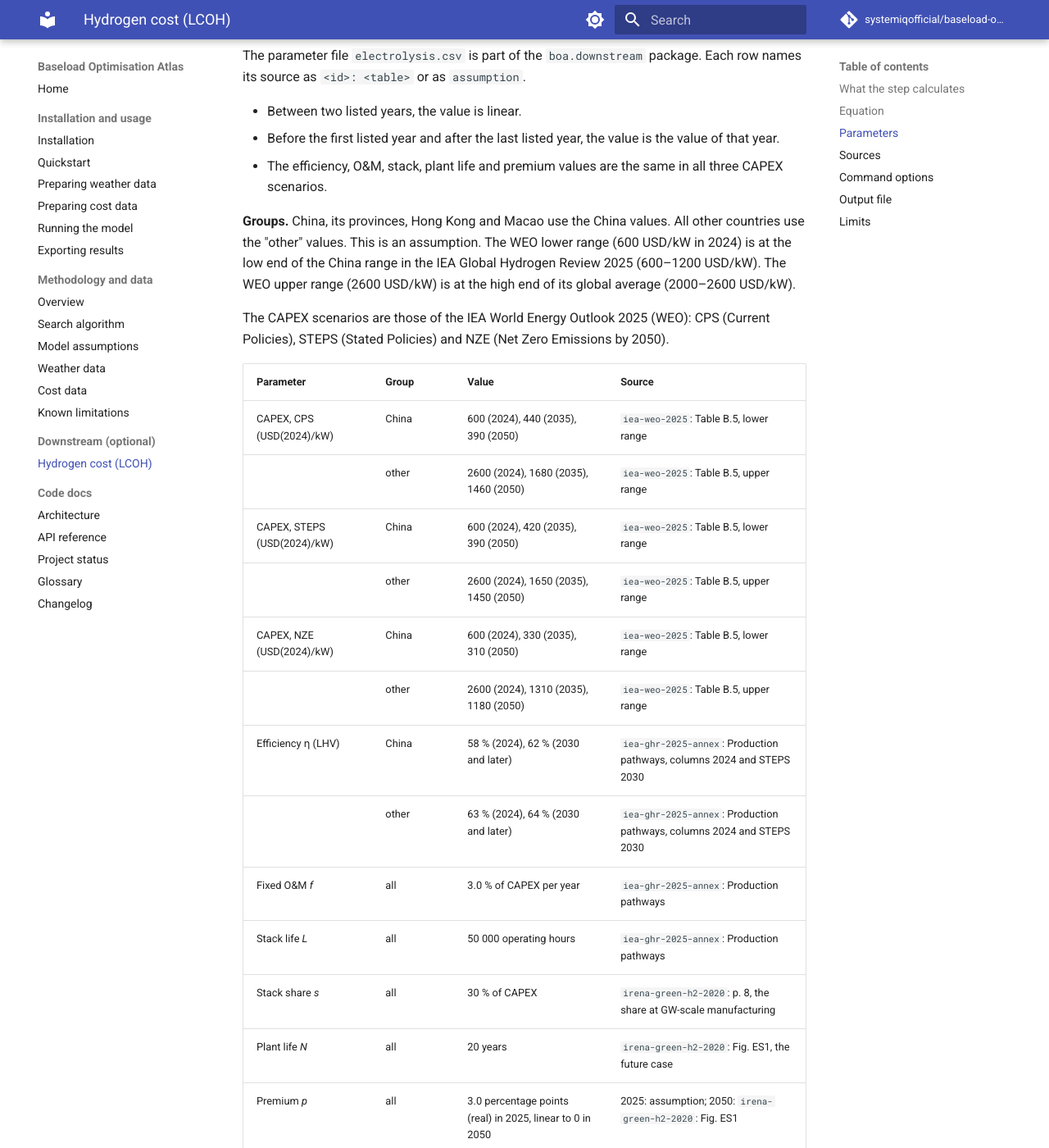
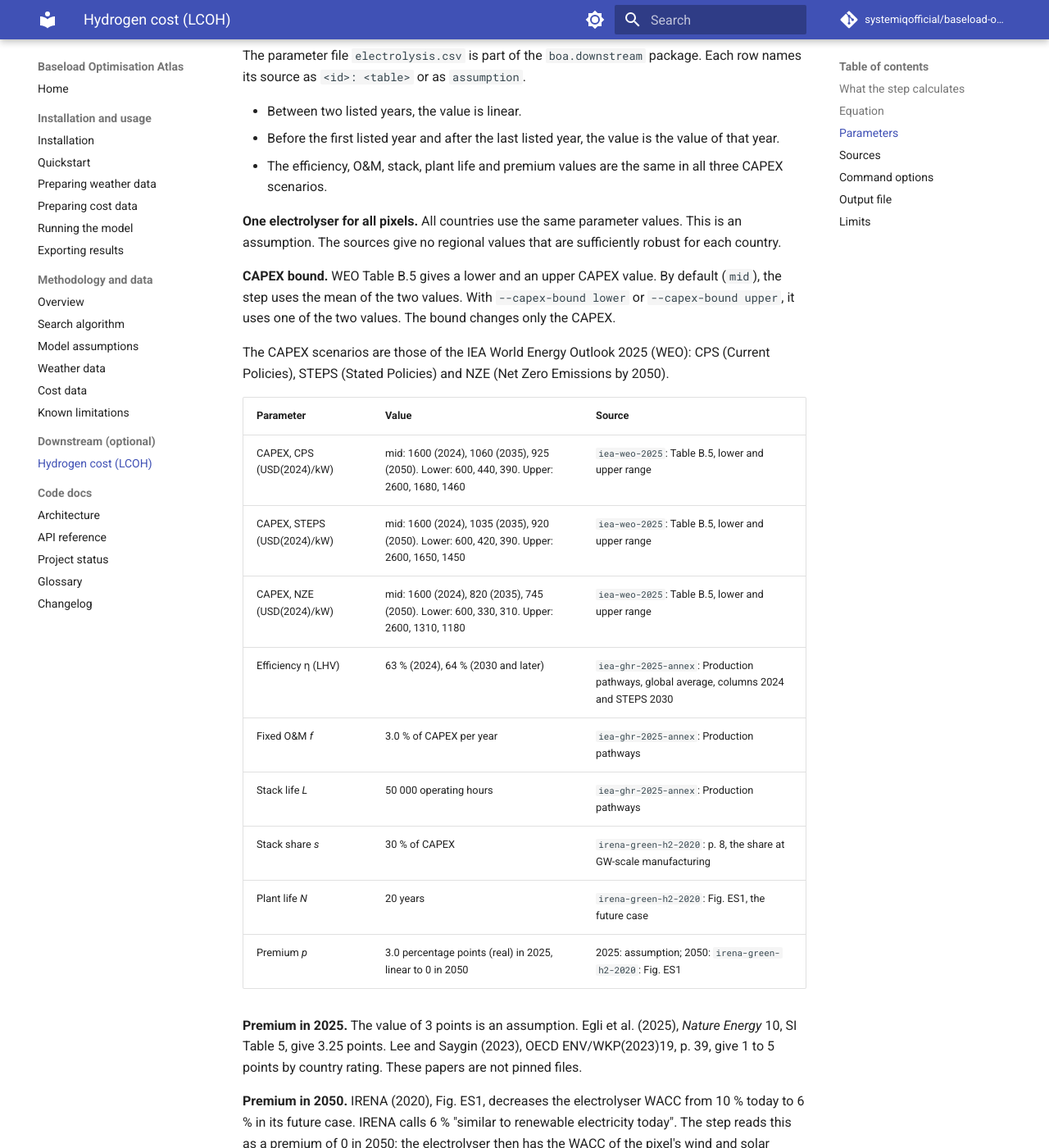
Before and after one commit to systemiqofficial/baseload-optimisation-atlas, an MkDocs documentation site: the page built from docs/downstream-hydrogen.md, in a window 1280 px wide and 1400 px high, scrolled down 2102 px. Shown: the whole window at 82% size. Built offline with MkDocs 1.6.1 and Material for MkDocs 9.7.7, drawn with Linux system fonts in a browser that asks for light colours; comment, search, counter and statistics services are not loaded; some of the changed text lies outside the part shown.

Commit message:
Price one electrolyser for all pixels at the mid WEO CAPEX
The China/other split took the bottom of the GHR China range for China and
the top of the GHR global range for all other countries, a gap of about 4x
that the sources do not support country by country. All pixels now use the
same electrolyser: the GHR global-average efficiency and the mean of the WEO
Table B.5 lower and upper CAPEX.

electrolysis.csv keeps the published lower and upper values; the code takes
their mean, so the table stays checkable against the source. --capex-bound
lower or upper prices a sensitivity case, and the bound is in the file name
and the electrolyser_capex_bound attribute so the cases do not overwrite
each other.

```diff
--- a/docs/downstream-hydrogen.md
+++ b/docs/downstream-hydrogen.md
@@ -79,29 +79,27 @@ source as `<id>: <table>` or as `assumption`.
 - The efficiency, O&M, stack, plant life and premium values are the same in all three CAPEX
   scenarios.
 
-**Groups.** China, its provinces, Hong Kong and Macao use the China values. All other countries use
-the "other" values. This is an assumption. The WEO lower range (600 USD/kW in 2024) is at the low
-end of the China range in the IEA Global Hydrogen Review 2025 (600–1200 USD/kW). The WEO upper range
-(2600 USD/kW) is at the high end of its global average (2000–2600 USD/kW).
+**One electrolyser for all pixels.** All countries use the same parameter values. This is an
+assumption. The sources give no regional values that are sufficiently robust for each country.
+
+**CAPEX bound.** WEO Table B.5 gives a lower and an upper CAPEX value. By default (`mid`), the step
+uses the mean of the two values. With `--capex-bound lower` or `--capex-bound upper`, it uses one of
+the two values. The bound changes only the CAPEX.
 
 The CAPEX scenarios are those of the IEA World Energy Outlook 2025 (WEO): CPS (Current Policies),
 STEPS (Stated Policies) and NZE (Net Zero Emissions by 2050).
 
-| Parameter | Group | Value | Source |
-|---|---|---|---|
-| CAPEX, CPS (USD(2024)/kW) | China | 600 (2024), 440 (2035), 390 (2050) | `iea-weo-2025`: Table B.5, lower range |
-| | other | 2600 (2024), 1680 (2035), 1460 (2050) | `iea-weo-2025`: Table B.5, upper range |
-| CAPEX, STEPS (USD(2024)/kW) | China | 600 (2024), 420 (2035), 390 (2050) | `iea-weo-2025`: Table B.5, lower range |
-| | other | 2600 (2024), 1650 (2035), 1450 (2050) | `iea-weo-2025`: Table B.5, upper range |
-| CAPEX, NZE (USD(2024)/kW) | China | 600 (2024), 330 (2035), 310 (2050) | `iea-weo-2025`: Table B.5, lower range |
-| | other | 2600 (2024), 1310 (2035), 1180 (2050) | `iea-weo-2025`: Table B.5, upper range |
-| Efficiency η (LHV) | China | 58 % (2024), 62 % (2030 and later) | `iea-ghr-2025-annex`: Production pathways, columns 2024 and STEPS 2030 |
-| | other | 63 % (2024), 64 % (2030 and later) | `iea-ghr-2025-annex`: Production pathways, columns 2024 and STEPS 2030 |
-| Fixed O&M *f* | all | 3.0 % of CAPEX per year | `iea-ghr-2025-annex`: Production pathways |
-| Stack life *L* | all | 50 000 operating hours | `iea-ghr-2025-annex`: Production pathways |
-| Stack share *s* | all | 30 % of CAPEX | `irena-green-h2-2020`: p. 8, the share at GW-scale manufacturing |
-| Plant life *N* | all | 20 years | `irena-green-h2-2020`: Fig. ES1, the future case |
-| Premium *p* | all | 3.0 percentage points (real) in 2025, linear to 0 in 2050 | 2025: assumption; 2050: `irena-green-h2-2020`: Fig. ES1 |
+| Parameter | Value | Source |
+|---|---|---|
+| CAPEX, CPS (USD(2024)/kW) | mid: 1600 (2024), 1060 (2035), 925 (2050). Lower: 600, 440, 390. Upper: 2600, 1680, 1460 | `iea-weo-2025`: Table B.5, lower and upper range |
+| CAPEX, STEPS (USD(2024)/kW) | mid: 1600 (2024), 1035 (2035), 920 (2050). Lower: 600, 420, 390. Upper: 2600, 1650, 1450 | `iea-weo-2025`: Table B.5, lower and upper range |
+| CAPEX, NZE (USD(2024)/kW) | mid: 1600 (2024), 820 (2035), 745 (2050). Lower: 600, 330, 310. Upper: 2600, 1310, 1180 | `iea-weo-2025`: Table B.5, lower and upper range |
+| Efficiency η (LHV) | 63 % (2024), 64 % (2030 and later) | `iea-ghr-2025-annex`: Production pathways, global average, columns 2024 and STEPS 2030 |
+| Fixed O&M *f* | 3.0 % of CAPEX per year | `iea-ghr-2025-annex`: Production pathways |
+| Stack life *L* | 50 000 operating hours | `iea-ghr-2025-annex`: Production pathways |
+| Stack share *s* | 30 % of CAPEX | `irena-green-h2-2020`: p. 8, the share at GW-scale manufacturing |
+| Plant life *N* | 20 years | `irena-green-h2-2020`: Fig. ES1, the future case |
+| Premium *p* | 3.0 percentage points (real) in 2025, linear to 0 in 2050 | 2025: assumption; 2050: `irena-green-h2-2020`: Fig. ES1 |
 
 **Premium in 2025.** The value of 3 points is an assumption. Egli et al. (2025), *Nature Energy* 10,
 SI Table 5, give 3.25 points. Lee and Saygin (2023), OECD ENV/WKP(2023)19, p. 39, give 1 to 5
@@ -132,6 +130,7 @@ each file and checks its sha256 (see
 |---|---|---|
 | `--run` | The run label, as given to `boa-run` | Necessary |
 | `--scenario` | The WEO scenario of the CAPEX: `CPS`, `STEPS` or `NZE` | `STEPS` |
+| `--capex-bound` | The CAPEX of the WEO range: `mid`, `lower` or `upper` | `mid` |
 | `--coverage` | One or more coverage targets of the run | All coverage targets of the run |
 | `--verbose` | More log output | Off |
 
@@ -146,13 +145,14 @@ The step writes one file for each weather year, load density and coverage target
 folder is `<data root>/downstream/<run folder>/`. The run folder is the run label with its hash, as
 in `runs/`. The file name is:
 
-`optimal_lcoh_wy<weather year>_<rho>MWkm2_cov<c>_<scenario>_<first year>_<last year>.nc`
+`optimal_lcoh_wy<weather year>_<rho>MWkm2_cov<c>_<scenario>_<bound>_<first year>_<last year>.nc`
 
 - `<rho>` is the load density with no decimal point and at least two integer digits.
 - `<c>` is the coverage target with `p` in place of the decimal point.
 - `<scenario>` is in lower case.
+- `<bound>` is the CAPEX bound: `mid`, `lower` or `upper`.
 
-Example: `optimal_lcoh_wy2025_01MWkm2_cov0p9_steps_2025_2060.nc`.
+Example: `optimal_lcoh_wy2025_01MWkm2_cov0p9_steps_mid_2025_2060.nc`.
 
 The file has the layout of the [promoted LCOE file](promoted-lcoe-file.md). Each variable below is
 float32 on `(year, lat, lon)`. `cost_key_id` (int16) and `status` (int8) are on `(lat, lon)`.
@@ -183,6 +183,7 @@ float32 on `(year, lat, lon)`. `cost_key_id` (int16) and `status` (int8) are on
 | `lcoh_basis` | `per_kg_h2_lhv` |
 | `electrolyser_sizing` | The sizing and full-load hour rule |
 | `electrolyser_scenario` | The CAPEX scenario: `CPS`, `STEPS` or `NZE` |
+| `electrolyser_capex_bound` | The CAPEX bound: `mid`, `lower` or `upper` |
 | `parameters_sha256` | The sha256 of the parameter file |
 | `run`, `input_set`, `cost_set`, `input_data_sha256`, `boa_version` | The run, its weather set, cost set, cost workbook hash and BOA version |
 | `years` | The investment years in the file |
@@ -191,7 +192,7 @@ float32 on `(year, lat, lon)`. `cost_key_id` (int16) and `status` (int8) are on
 | `investment_horizon_years`, `load_density_mw_km2`, `coverage_fraction`, `search_params_hash`, `era5_weather_year`, `era5_resolution_deg`, `capacity_ceiling_applied` | Copied from the GLOBAL per-year files of the run |
 
 A file `<same name>_parameters.csv` is in the same folder. It gives the value, unit and sources of
-each parameter, for each investment year and group.
+each parameter, for each investment year.
 
 ## Limits
 
@@ -210,6 +211,10 @@ These limits apply to the LCOH in addition to the limits of the LCOE (see
 - **Efficiency after 2030.** The efficiency is the 2030 value, because no source gives a later value.
 - **Stack share.** IRENA (2020) gives the share of the system cost (stack and balance of plant). The
   step applies it to the installed CAPEX, which also contains engineering and construction.
+- **One electrolyser for all countries.** The CAPEX and the efficiency do not change with the
+  country. Installed costs in China are much lower than in other regions (IEA Global Hydrogen
+  Review 2025: 600–1200 USD/kW in China, 2000–2600 USD/kW as the global average in 2024). The LCOH
+  is therefore too high in China and possibly too low in Europe and North America.
 - **One premium for all countries.** The premium does not change with the country risk.
 - **Electrolyser type.** The values are for water electrolysis in general, not for PEM or alkaline
   electrolysers.
```
Also changed, not shown: 6 other files.
